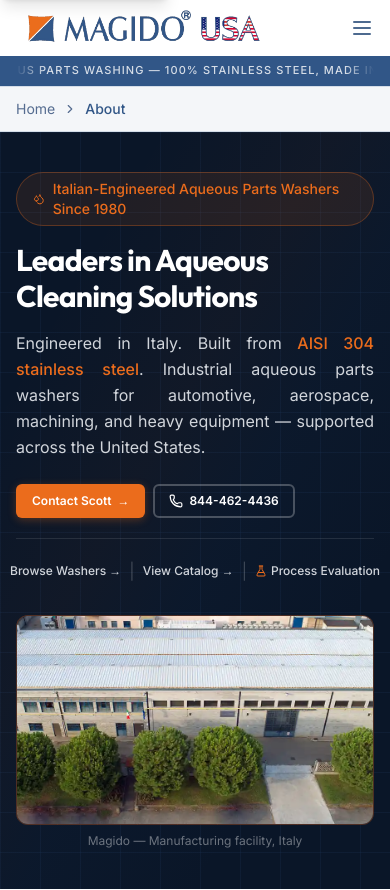
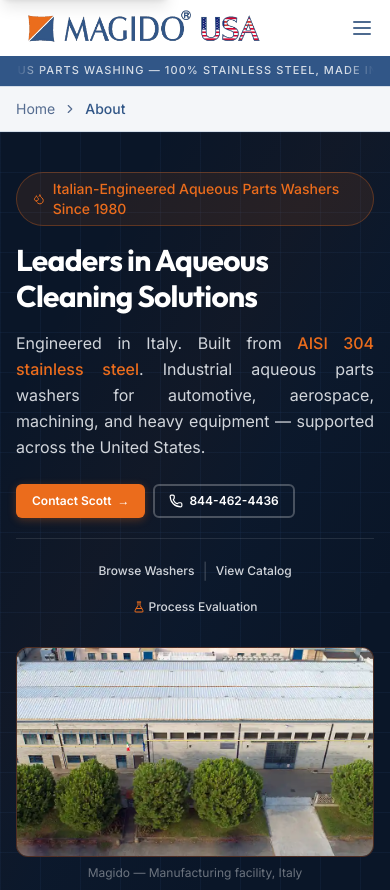
Before and after one commit to JasonBee99/MagidoUSA, a Next.js app: page /about in a window 390 px wide. Shown: the top 890 px of the page. Built offline with nearby package versions, Linux system fonts and the light colour scheme.

Commit message:
Phase 24: about links — remove arrows, flex-wrap, Process Evaluation on second line mobile

```diff
--- a/src/app/about/page.tsx
+++ b/src/app/about/page.tsx
@@ -67,21 +67,21 @@
               </div>
 
               {/* Secondary links — pipe-separated */}
-              <div className="mt-5 flex items-center justify-center gap-x-2 border-t border-white/10 pt-5 sm:justify-start sm:gap-x-4">
+              <div className="mt-5 flex flex-wrap items-center justify-center gap-x-2 gap-y-2 border-t border-white/10 pt-5 sm:justify-start sm:gap-x-4">
                 <Link
                   href="/products"
                   className="whitespace-nowrap text-xs font-medium text-gray-300 transition-colors hover:text-white sm:text-sm"
                 >
-                  Browse Washers →
+                  Browse Washers
                 </Link>
                 <span className="text-white/20" aria-hidden="true">|</span>
                 <Link
                   href="/resources/catalog"
                   className="whitespace-nowrap text-xs font-medium text-gray-300 transition-colors hover:text-white sm:text-sm"
                 >
-                  View Catalog →
+                  View Catalog
                 </Link>
-                <span className="text-white/20" aria-hidden="true">|</span>
+                <span className="text-white/20 w-full sm:hidden" aria-hidden="true" />
                 <Link
                   href="/contact#evaluation"
                   className="inline-flex shrink-0 items-center gap-1 whitespace-nowrap text-xs font-medium text-gray-300 transition-colors hover:text-white sm:gap-1.5 sm:text-sm"
```
